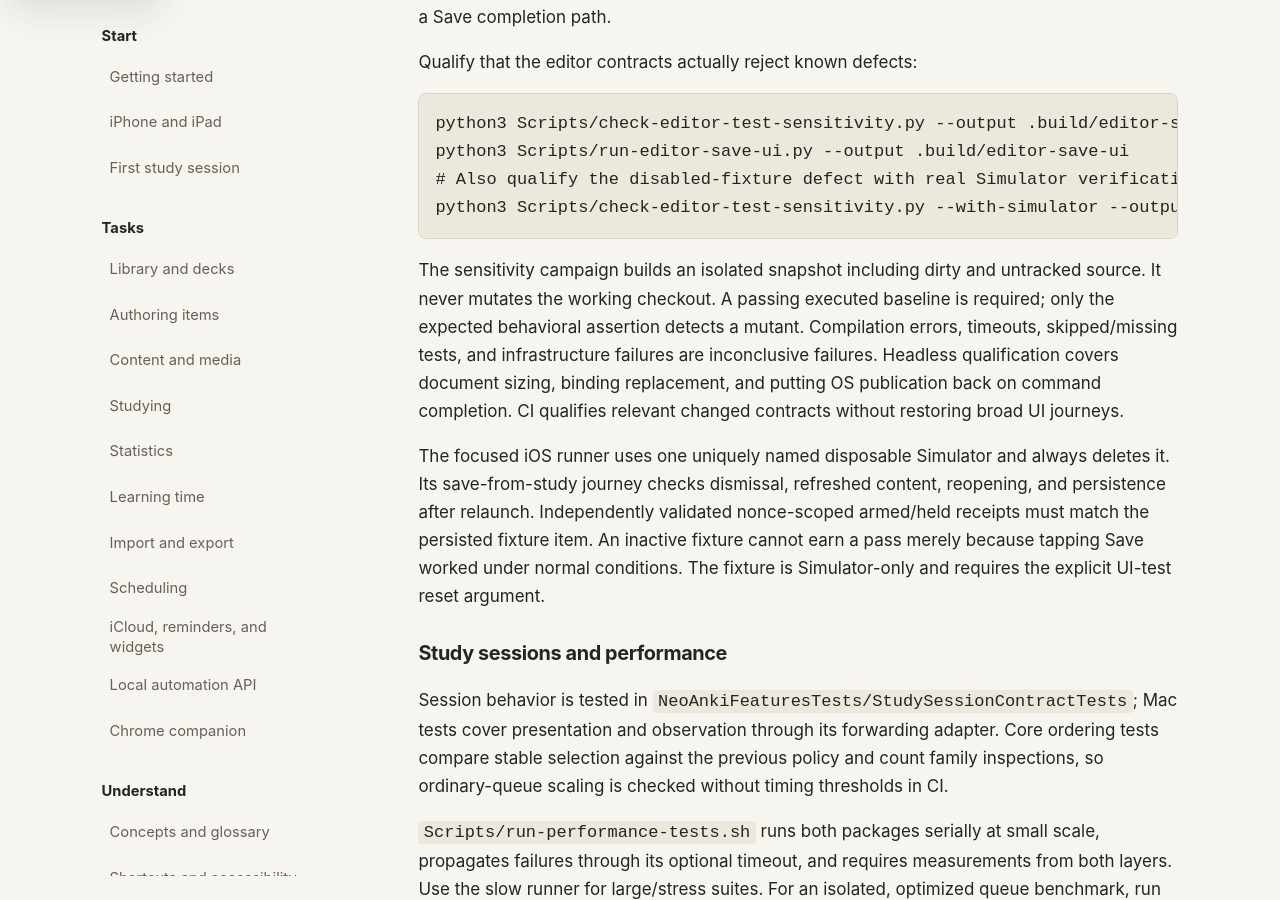
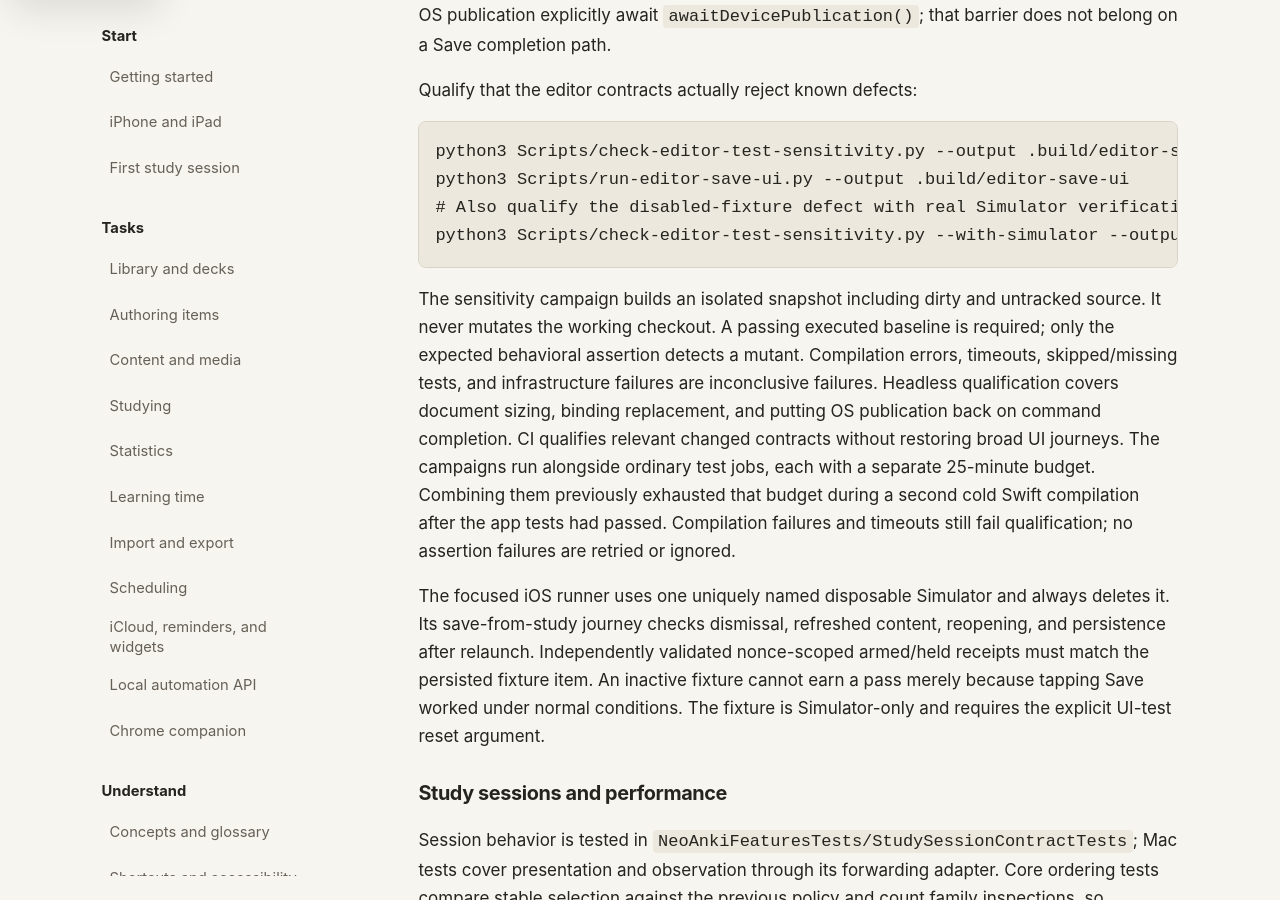
Before and after one commit to neoanki2/neoanki2, a Jekyll site: the page built from docs/user/developer/testing.md, in a window 1280 px wide and 900 px high, scrolled down 1962 px. Built offline with Jekyll 4.4.1, drawn with Linux system fonts in a browser that asks for light colours; some of the changed text lies outside the part shown.

Commit message:
Run contract qualification beside the main Swift test job

```diff
--- a/docs/user/developer/testing.md
+++ b/docs/user/developer/testing.md
@@ -21,9 +21,11 @@ policy tests, architecture-boundary checks, Spotlight-safe Xcode path checks,
 release-workflow reconciliation tests, the generated API-reference check, and
 documentation validation.
 
-The fast headless lane is designed to finish inside five minutes on a fresh CI
-runner. The protected gate also includes shared-platform builds and an unsigned iOS
-archive. Native XCTest UI journeys do not run automatically in CI.
+Headless test suites, shared-platform builds, and the unsigned iOS archive run
+as independent jobs. Relevant sync and editor mutation campaigns each run in
+a separate qualification job with their own cold-build budget; the protected
+CI gate requires every selected campaign to pass. Native XCTest UI journeys
+do not run automatically in CI.
 
 ## Focused suites
 
@@ -92,6 +94,10 @@ Compilation errors, timeouts, skipped/missing tests, and infrastructure failures
 are inconclusive failures. Headless qualification covers document sizing,
 binding replacement, and putting OS publication back on command completion.
 CI qualifies relevant changed contracts without restoring broad UI journeys.
+The campaigns run alongside ordinary test jobs, each with a separate 25-minute
+budget. Combining them previously exhausted that budget during a second cold
+Swift compilation after the app tests had passed. Compilation failures and
+timeouts still fail qualification; no assertion failures are retried or ignored.
 
 The focused iOS runner uses one uniquely named disposable Simulator and always
 deletes it. Its save-from-study journey checks dismissal, refreshed content,
```
Also changed, not shown: .github/workflows/test.yml.
